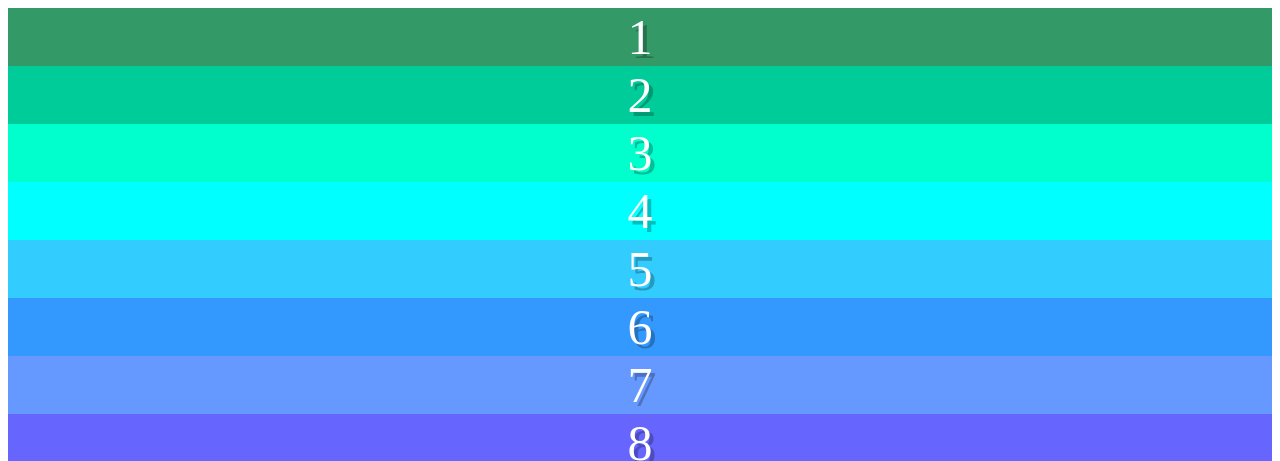
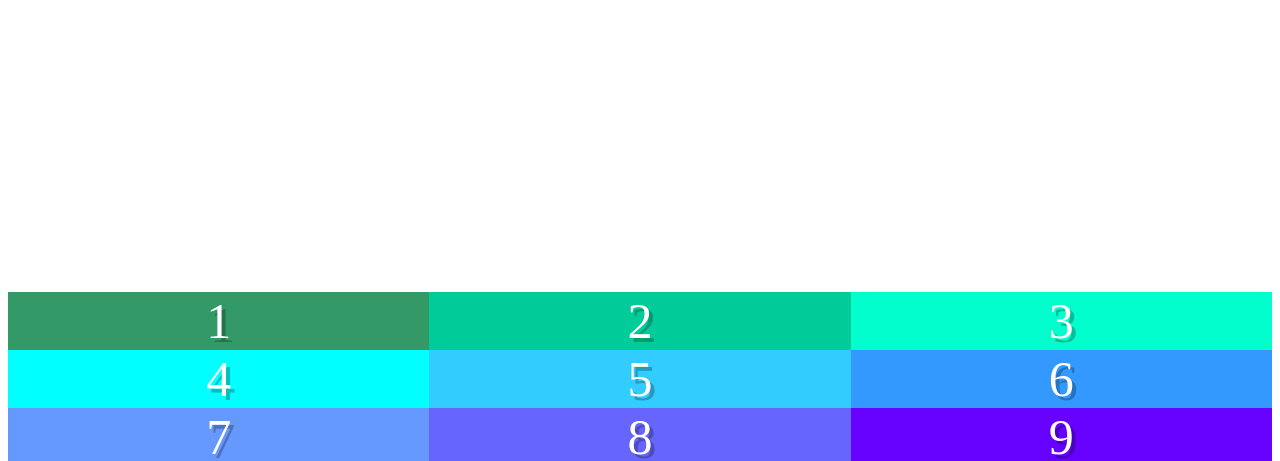
Before and after one commit to karenfreemansmith/flexbox-practice, a plain HTML site: page 07.html in a window 1280 px wide. Shown: the top 461 px of the page. Drawn offline with Linux system fonts and the light colour scheme.

Commit message:
flexbox day 8, align-content

```diff
--- a/style07.css
+++ b/style07.css
@@ -21,3 +21,15 @@ div {
 .box8 { background: rgb(102, 102, 255); }
 .box9 { background: rgb(102, 0, 255); }
 .box10 { background: rgb(102, 0, 204); }
+
+.box {
+  width: 33.333%;
+}
+
+.container {
+  display: flex;
+  flex-wrap: wrap;
+  align-content: center;
+  justify-content: center;
+  min-height: 100vh;
+}
```
